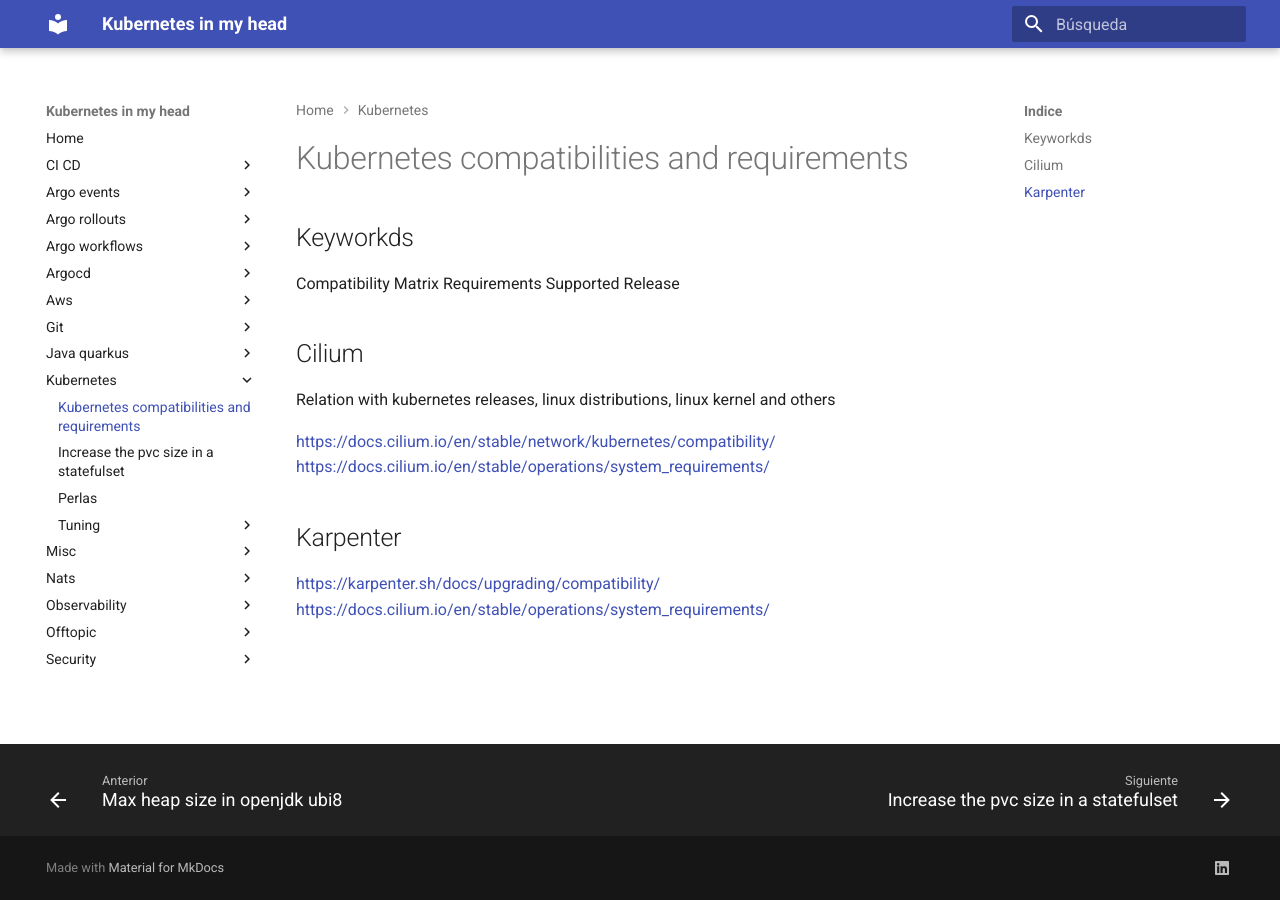
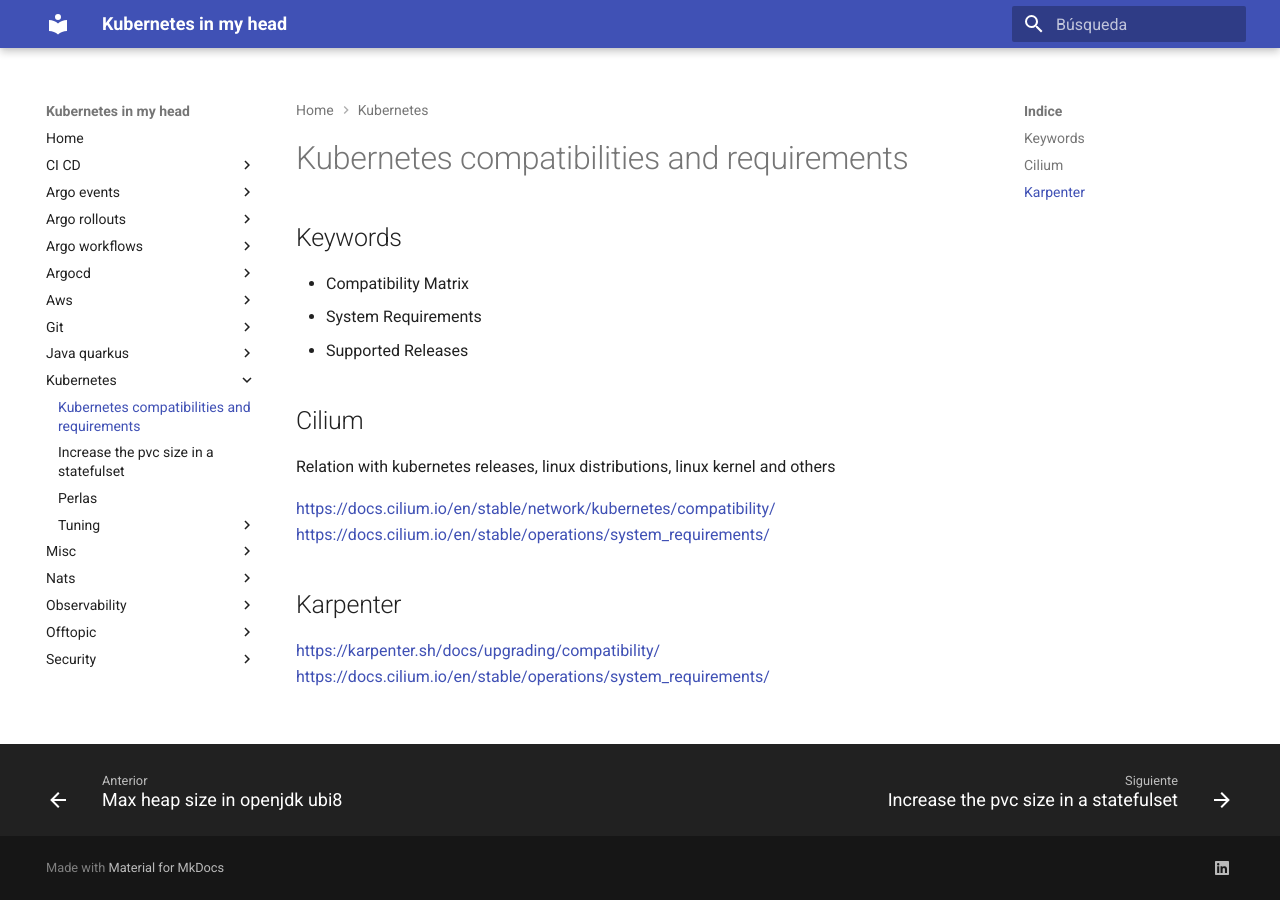
Before and after one commit to jorgelon/kubernetesinmyhead.net, an MkDocs documentation site: the page built from docs/kubernetes/compat.md, in a window 1280 px wide. Built offline with MkDocs 1.6.1 and Material for MkDocs 9.7.7, drawn with Linux system fonts in a browser that asks for light colours.

```diff
--- a/docs/kubernetes/compat.md
+++ b/docs/kubernetes/compat.md
@@ -1,12 +1,10 @@
 # Kubernetes compatibilities and requirements
 
-## Keyworkds
+## Keywords
 
-Compatibility
-Matrix
-Requirements
-Supported
-Release
+- Compatibility Matrix
+- System Requirements
+- Supported Releases
 
 ## Cilium
 
```
